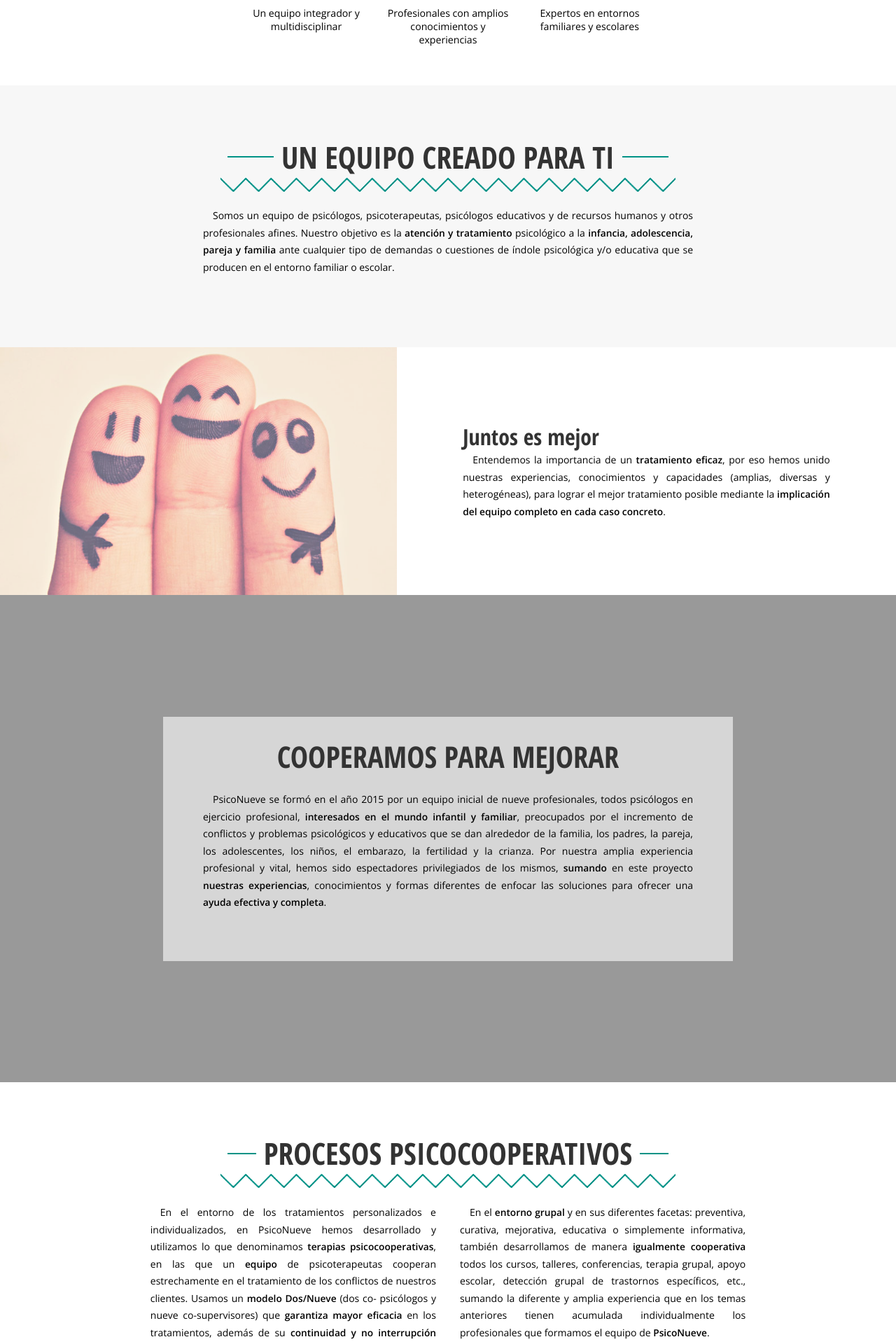
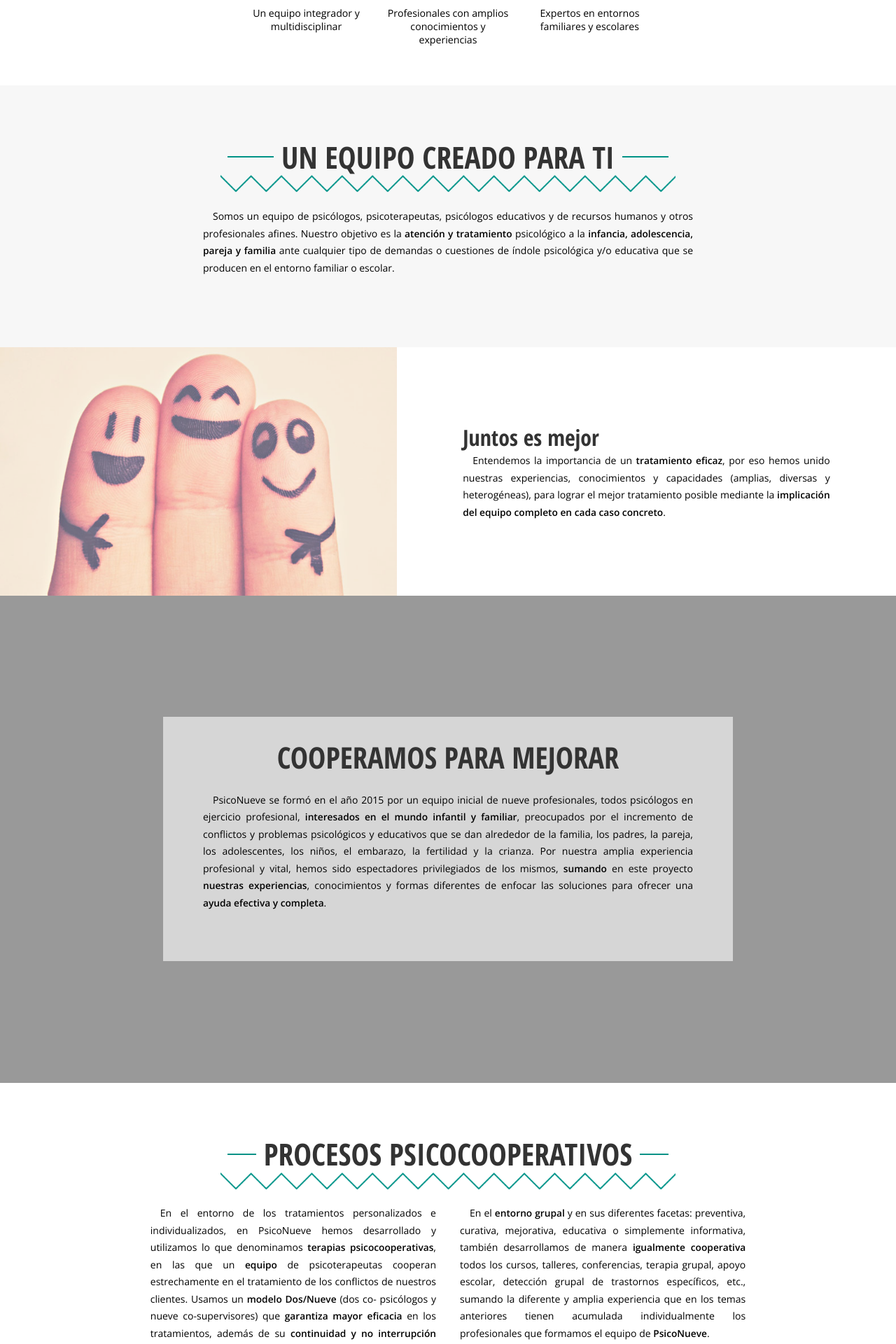
Before and after one commit to santiagodls/psiconueve, a Jekyll site: the page built from index.html, in a window 1280 px wide. Shown: the part 933-2853 px from the top of the page at 70% size. Built offline with Jekyll 4.4.1, drawn with Linux system fonts in a browser that asks for light colours.

Commit message:
Arreglado conflicto con border image, sustituido por background repeat

```diff
--- a/_sass/mixins.scss
+++ b/_sass/mixins.scss
@@ -32,14 +32,13 @@
 	z-index: -1;
 }
 @mixin underlined {
-	border-style: solid;
-	border-width: 0 0 .5em;
-	border-image: url("../images/pattern.png") 50 20 round;
 	box-sizing: border-box;
 	display: inline-flex;
 	justify-content: center;
 	align-items: center;
-	padding: 0 .25em;
+	background: url("../images/pattern.png") repeat-x bottom;
+	background-size: 1em;
+	padding: 0 .25em .5em;
 	width: 100%;
 	max-width: 15em;
 	margin-bottom: .5em;
@@ -55,6 +54,10 @@
 	&:after {
 		margin-left: .25em;
 	}
+	@media (max-width: 480px) {
+		background-size: 7.7%;
+		padding: 0 .25em .55em;
+	}
 }
 @mixin short-padding {
 	padding-left: $mobile-padding !important;
```
Also changed, not shown: assets/images/pattern.png.
